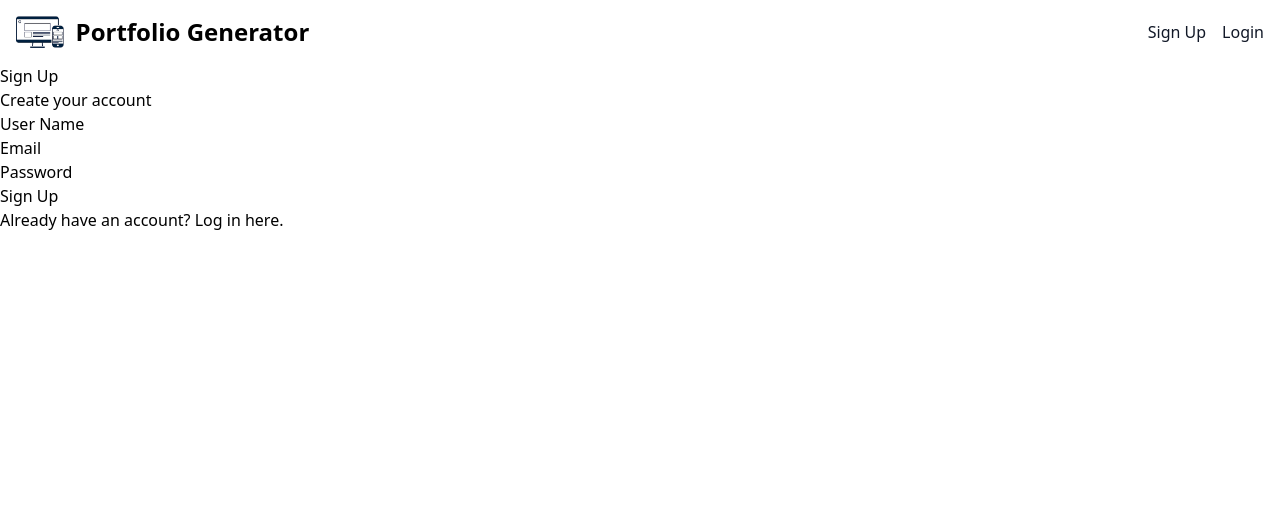
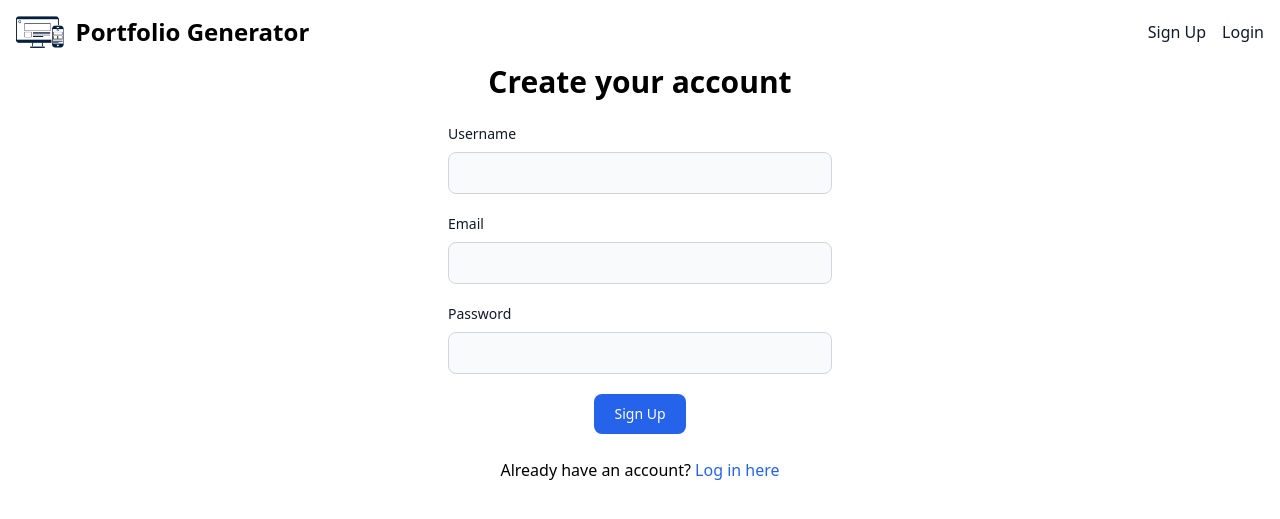
Before and after one commit to xcbhx/Portfolio-Generator-App, a Flask app: page /signup in a window 1280 px wide. Shown: the top 519 px of the page. Run offline with Flask 3, Linux system fonts and the light colour scheme; some libraries are stand-ins or nearby versions.

Commit message:
edited styling for login & signup

```diff
--- a/portfolio_app/forms.py
+++ b/portfolio_app/forms.py
@@ -52,7 +52,7 @@ class ProjectForm(FlaskForm):
   submit = SubmitField("Add Project")
 
 class SignUpForm(FlaskForm):
-  username = StringField('User Name',
+  username = StringField('Username',
       validators=[DataRequired(), Length(min=3, max=50)])
   email = StringField("Email",
     validators=[DataRequired(),
@@ -68,7 +68,7 @@ class SignUpForm(FlaskForm):
       raise ValidationError('Incorrect username or password.')
 
 class LoginForm(FlaskForm):
-  username = StringField('User Name',
+  username = StringField('Username',
     validators=[DataRequired(), Length(min=3, max=50)])
   password = PasswordField('Password', validators=[DataRequired()])
   submit = SubmitField('Log In')
--- a/portfolio_app/templates/auth/signup.html
+++ b/portfolio_app/templates/auth/signup.html
@@ -2,15 +2,13 @@
 
 {% block content %}
 
-<h1>Sign Up</h1>
-
-<form action="{{ url_for('auth.signup') }}" method="POST">
+<form action="{{ url_for('auth.signup') }}" method="POST" class="max-w-sm mx-auto">
   {{ form.hidden_tag() }}
   <fieldset>
-    <legend>Create your account</legend>
-    <div class="form-field">
-      {{ form.username.label }}
-      {{ form.username }}
+    <legend class="text-3xl font-bold text-center mb-6">Create your account</legend>
+    <div class="mb-5">
+      {{ form.username.label(class="block mb-2 text-sm font-medium text-gray-900 dark:text-white") }}
+      {{ form.username(class="bg-gray-50 border border-gray-300 text-gray-900 text-sm rounded-lg focus:ring-blue-500 focus:border-blue-500 block w-full p-2.5 dark:bg-gray-700 dark:border-gray-600 dark:placeholder-gray-400 dark:text-white dark:focus:ring-blue-500 dark:focus:border-blue-500") }}
       <ul>
         {% for error in form.username.errors %}
           <li class="error">{{ error }}</li>
@@ -18,9 +16,9 @@
       </ul>
     </div>
 
-    <div class="form-field">
-      {{ form.email.label }}
-      {{ form.email }}
+    <div class="mb-5">
+      {{ form.email.label(class="block mb-2 text-sm font-medium text-gray-900 dark:text-white") }}
+      {{ form.email(class="bg-gray-50 border border-gray-300 text-gray-900 text-sm rounded-lg focus:ring-blue-500 focus:border-blue-500 block w-full p-2.5 dark:bg-gray-700 dark:border-gray-600 dark:placeholder-gray-400 dark:text-white dark:focus:ring-blue-500 dark:focus:border-blue-500") }}
       <ul>
       {% for error in form.email.errors %}
         <li class="error">{{ error }}</li>
@@ -28,9 +26,9 @@
       </ul>
     </div>
 
-    <div class="form-field">
-      {{ form.password.label }}
-      {{ form.password }}
+    <div class="mb-5">
+      {{ form.password.label(class="block mb-2 text-sm font-medium text-gray-900 dark:text-white") }}
+      {{ form.password(class="bg-gray-50 border border-gray-300 text-gray-900 text-sm rounded-lg focus:ring-blue-500 focus:border-blue-500 block w-full p-2.5 dark:bg-gray-700 dark:border-gray-600 dark:placeholder-gray-400 dark:text-white dark:focus:ring-blue-500 dark:focus:border-blue-500") }}
       <ul>
       {% for error in form.password.errors %}
         <li class="error">{{ error }}</li>
@@ -38,12 +36,12 @@
       </ul>
     </div>
 
-    <div class="form-field">
-      {{ form.submit }}
+    <div class="text-center">
+      {{ form.submit(class="text-white bg-blue-600 hover:bg-blue-700 font-medium rounded-lg text-sm px-5 py-2.5 text-center") }}
     </div>
   </fieldset>
 </form>
-
-<p>Already have an account? <a href="{{ url_for('auth.login') }}">Log in here</a>.</p>
+<br />
+<p class="text-center">Already have an account? <a href="{{ url_for('auth.login') }}" class="font-medium text-blue-600 hover:underline dark:text-blue-500">Log in here</a></p>
 
 {% endblock %}
--- a/portfolio_app/templates/main/index.html
+++ b/portfolio_app/templates/main/index.html
@@ -14,7 +14,7 @@
   </p>
   <a href="{{ url_for('main.create') }}"
     class="bg-blue-600 hover:bg-blue-700 text-white font-semibold py-2 px-4 rounded shadow">
-      Create Portfolio!
+      Let's Get Started!
   </a>
 </div>
 
```
Also changed, not shown: portfolio_app/templates/auth/login.html (+12 -13 lines), database.db.
